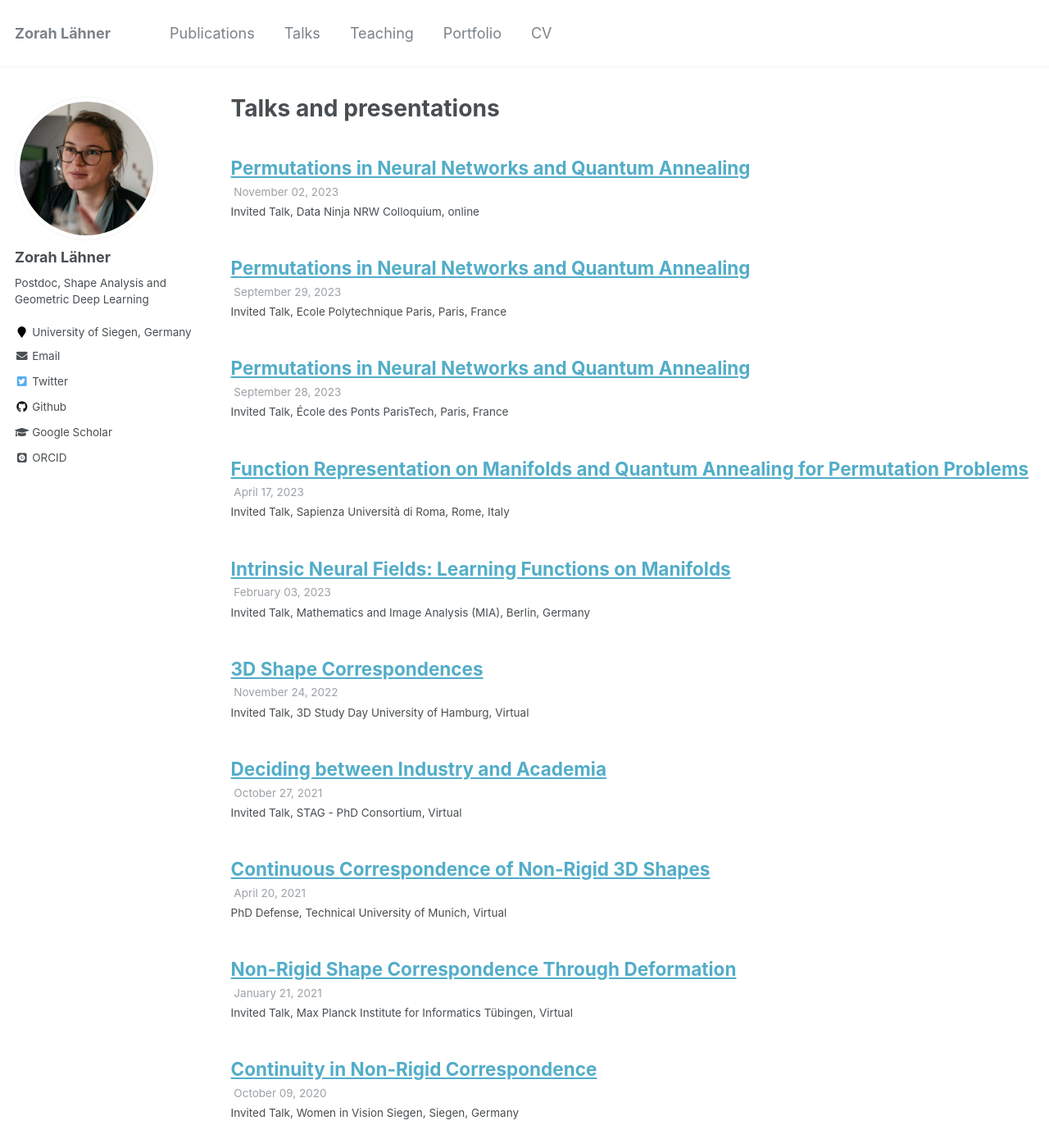
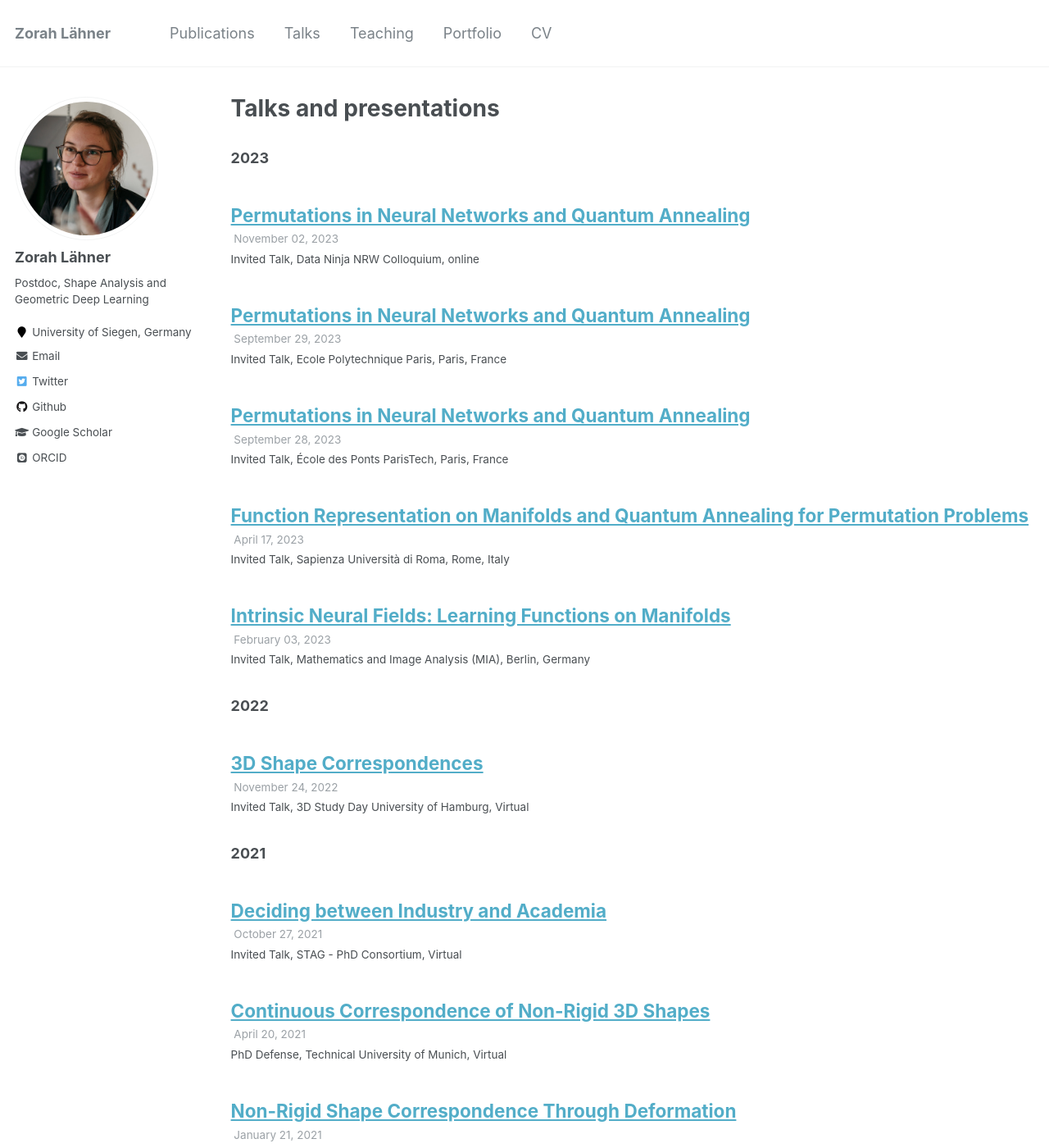
Before and after one commit to zorah/zorah.github.io, a Jekyll site: the page built from _pages/talks.html, in a window 1280 px wide and 1400 px high. Shown: the whole window at 82% size. Built offline with Jekyll 4.4.1, drawn with Linux system fonts in a browser that asks for light colours; some web fonts are replaced.

Commit message:
talks year

```diff
--- a/_pages/talks.html
+++ b/_pages/talks.html
@@ -12,5 +12,10 @@ author_profile: true
 {% endif %}
 
 {% for post in site.talks reversed %}
+  {% assign currentdate = post.date | date: "%Y" %}
+  {% if currentdate != date %}
+    <h3>{{ currentdate }}</h3>
+    {% assign date = currentdate %}
+  {% endif %}
   {% include archive-single-talk.html %}
 {% endfor %}
```
